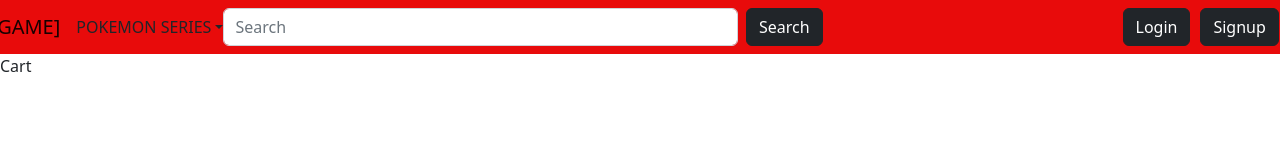
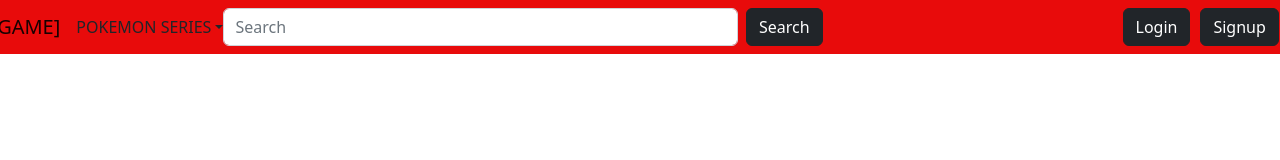
Before and after one commit to thaome01/Milestone-Project-3, a React (Create React App) app in the folder frontend/: page /Shopping-Cart in a window 1280 px wide. Shown: the top 160 px of the page. Built offline with nearby package versions, Linux system fonts and the light colour scheme.

Commit message:
improving cart (adjustment)

```diff
--- a/frontend/src/components/Cart.js
+++ b/frontend/src/components/Cart.js
@@ -5,7 +5,7 @@ function Cart() {
   return (
     <>
     < NavBar />
-    <div>Cart</div>
+
     </>
   )
 }
```
